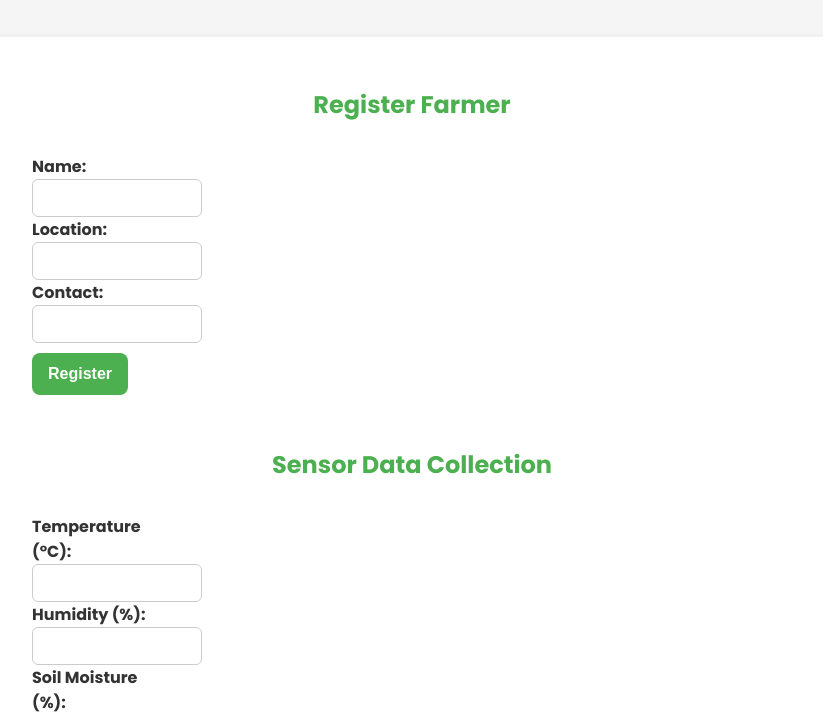
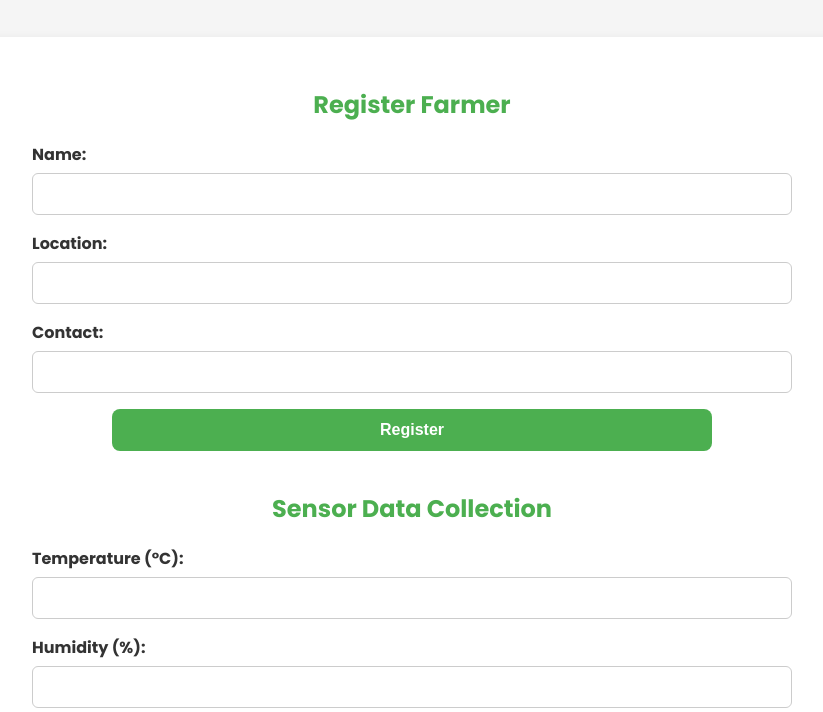
Before and after one commit to prince-codes-lab/smart-crop-health-detection-model, a website: page public/index.html in a window 1280 px wide. Shown: the part 72-784 px from the top of the page, without its empty margins (228-1051 px from the left). Drawn offline with Linux system fonts and the light colour scheme; a script that the page names is missing.

Commit message:
update to css

```diff
--- a/public/style.css
+++ b/public/style.css
@@ -25,47 +25,42 @@ h1, h2, h3 {
 
 /* Form section layout */
 .form-section {
+  margin-bottom: 40px;
+}
+
+/* Grid layout for form fields */
+form {
   display: grid;
-  grid-template-columns: 140px 1fr;
+  grid-template-columns: 1fr;
   gap: 1rem;
-  align-items: center;
-  margin-bottom: 2rem;
   padding: 0 20px;
 }
 
-/* Ensure headings are outside the grid */
-.form-section > h2 {
-  grid-column: 1 / -1; /* span full width */
-  text-align: center;
-  margin-bottom: 1rem;
+/* Label + Input pair */
+.form-group {
+  display: flex;
+  flex-direction: column;
 }
 
-
-/* Label + Input alignment */
-.form-group {
-  display: contents;
-}
-
+/* Label styling */
 .form-label {
-  grid-column: 1;
   font-weight: 600;
-  text-align: right;
+  margin-bottom: 6px;
   color: #333;
 }
 
+/* Input styling */
 .form-input {
-  grid-column: 2;
-  padding: 10px 14px;
+  padding: 12px 16px;
   border: 1px solid #ccc;
   border-radius: 6px;
   font-size: 14px;
   width: 100%;
+  box-sizing: border-box;
 }
 
-/* Button alignment */
+/* Button styling */
 .form-button {
-  grid-column: 2;
-  justify-self: start;
   padding: 12px 16px;
   border: none;
   border-radius: 8px;
@@ -75,7 +70,9 @@ h1, h2, h3 {
   font-size: 16px;
   cursor: pointer;
   transition: background-color 0.3s ease;
-  margin-top: 10px;
+  width: 100%;
+  max-width: 600px;
+  margin: 0 auto;
 }
 
 .form-button:hover {
```
